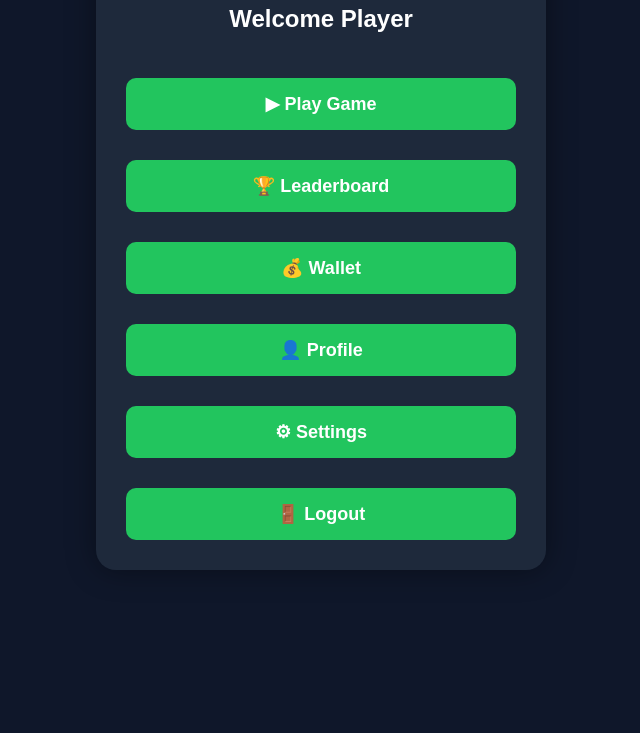
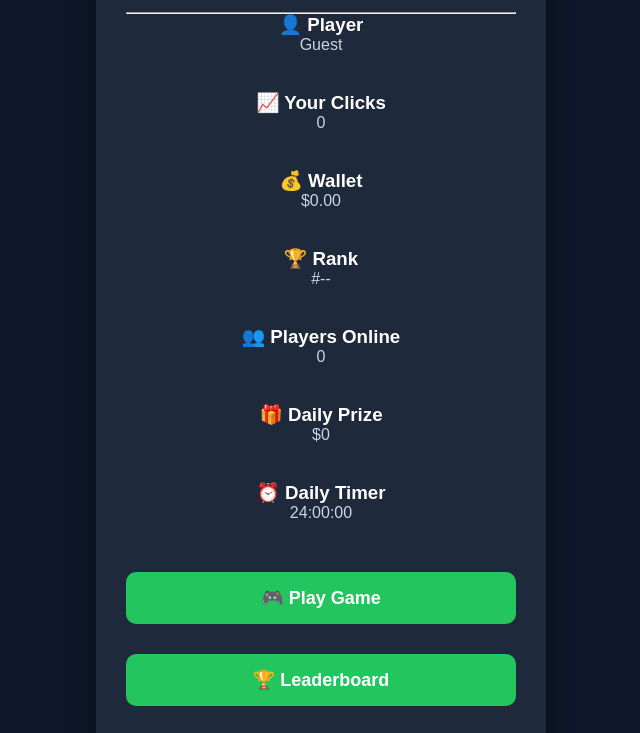
Before and after one commit to Yarkanofficial/clicker-ern-M, a plain HTML site: page home.html in a window 1280 px wide. Shown: the part 157-890 px from the top of the page, without its empty margins (319-959 px from the left). Before the commit the page ends 800 px from the top, so only its background shows below. Drawn offline with Linux system fonts and the light colour scheme.

Commit message:
Update home.html

```diff
--- a/home.html
+++ b/home.html
@@ -13,12 +13,63 @@
 
 <h1>🎮 ClickArena M</h1>
 
-<h2>Welcome Player</h2>
+<h2>Welcome Back 👋</h2>
+
+<p>Your personal dashboard</p>
+
+<hr>
+
+<div class="card">
+<h3>👤 Player</h3>
+<p id="playerName">Guest</p>
+</div>
+
+<br>
+
+<div class="card">
+<h3>📈 Your Clicks</h3>
+<p id="clickCount">0</p>
+</div>
+
+<br>
+
+<div class="card">
+<h3>💰 Wallet</h3>
+<p>$0.00</p>
+</div>
+
+<br>
+
+<div class="card">
+<h3>🏆 Rank</h3>
+<p>#--</p>
+</div>
+
+<br>
+
+<div class="card">
+<h3>👥 Players Online</h3>
+<p>0</p>
+</div>
+
+<br>
+
+<div class="card">
+<h3>🎁 Daily Prize</h3>
+<p>$0</p>
+</div>
+
+<br>
+
+<div class="card">
+<h3>⏰ Daily Timer</h3>
+<p id="dailyTimer">24:00:00</p>
+</div>
 
 <br>
 
 <button onclick="location.href='index.html'">
-▶ Play Game
+🎮 Play Game
 </button>
 
 <br><br>
@@ -29,29 +80,18 @@
 
 <br><br>
 
-<button onclick="location.href='wallet.html'">
-💰 Wallet
-</button>
-
-<br><br>
-
-<button onclick="location.href='profile.html'">
-👤 Profile
-</button>
-
-<br><br>
-
-<button onclick="location.href='settings.html'">
-⚙ Settings
-</button>
-
-<br><br>
-
 <button onclick="location.href='login.html'">
 🚪 Logout
 </button>
 
 </div>
 
+<script>
+const clicks = localStorage.getItem("clicks") || 0;
+document.getElementById("clickCount").innerText = clicks;
+</script>
+
+<script src="script.js"></script>
+
 </body>
 </html>
```
